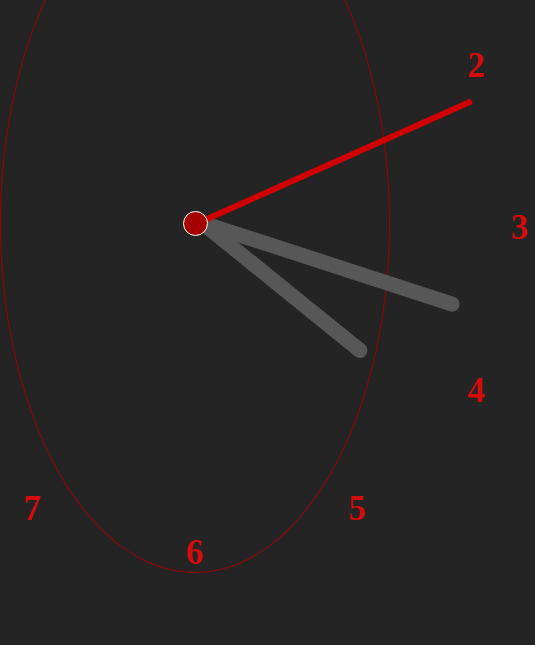
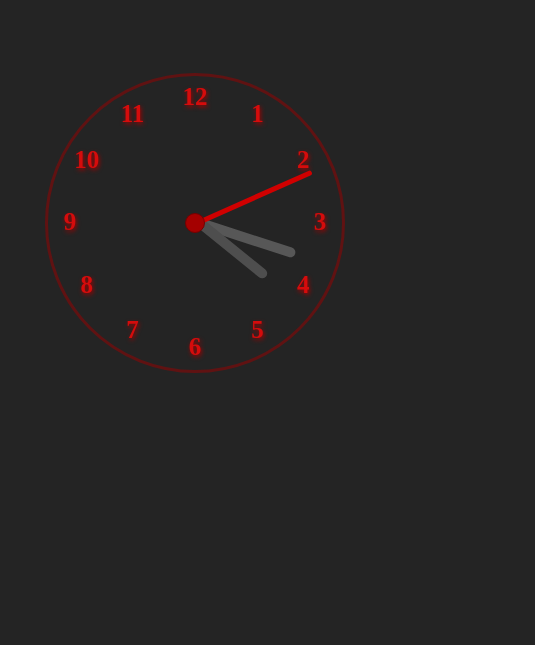
Before and after one commit to pixedit/Analog-clock, a plain HTML site: page index.html in a window 390 px wide. Shown: the part 199-844 px from the top of the page, 535 px wide, since content can reach past the window. Drawn offline with Linux system fonts and the light colour scheme.

Commit message:
make project responsive

```diff
--- a/script.js
+++ b/script.js
@@ -5,16 +5,16 @@ const secondHand = document.querySelector(".second");
 
 //////////////////////// POSITIONING THE CHARACTERS OF CLOCK ON A SIRCLE
 for (let i = 1; i <= 12; i++) {
-	let angle = (i + 9) * 30; // +9 makes the characters stay at the right position
+	let angle = (i + 9) * 30;
+	// +9 makes the characters stay at the right position
 	// i * 30 because 360 degree of a circle / 12 = 30 degree
 
-	const element = document.createElement("span");
+	const element = document.createElement("div");
 	element.textContent = i;
 	element.classList.add("hour-character");
+	clock.appendChild(element);
 
-	element.style.transform = `rotate(${angle}deg) translate(325px) rotate(-${angle}deg)`;
-
-	clock.appendChild(element);
+	element.style.setProperty("--angle", `${angle}deg`);
 }
 //////////////////////// UPDATING THE CLOCK HANDS EVERY SECOND
 function updateClock() {
@@ -24,9 +24,8 @@ function updateClock() {
 	const seconds = now.getSeconds();
 
 	const hourDeg = hours * 30 + minutes * 0.5;
-	// 360deg / 12 hours = 30deg and we need to calc minute effect on hour degree too
+	// 360deg / 12 hours = 30deg. we need to calc minute effect on hour degree
 	// 30 / 60 minutes = 0.5deg || hourDeg = hours * 30 + minutes * 0.5
-
 	const minuteDeg = minutes * 6; // 360deg / 60 minutes = 6deg
 	const secondDeg = seconds * 6;
 
--- a/style.css
+++ b/style.css
@@ -20,7 +20,7 @@ body {
     width: 700px;
     height: 700px;
     border-radius: 50%;
-    border: 1px solid rgb(155, 0, 0);
+    border: 3px solid rgba(155, 0, 0, 0.5);
     display: flex;
     align-items: center;
     justify-content: center;
@@ -30,14 +30,18 @@ body {
 .hour-character {
     position: absolute;
     width: 30px;
-    /* Size of numbers/characters */
     height: 30px;
     color: rgb(213, 12, 12);
     text-align: center;
     font-size: 35px;
     font-weight: 600;
+    text-shadow: 1px 2px 4px rgb(163, 0, 0);
+    transform: rotate(var(--angle)) translate(325px) rotate(calc(-1 * var(--angle)));
 }
 
+.hour-character:nth-child(n) {
+    transform: rotate(var(--angle)) translate(325px) rotate(calc(-1 * var(--angle)));
+}
 
 .hand {
     position: absolute;
@@ -51,19 +55,19 @@ body {
 
 .center-dot {
     position: absolute;
-    width: 25px;
-    height: 25px;
-    border: 1px solid white;
+    width: 30px;
+    height: 30px;
+    border: 1px solid rgb(118, 0, 0);
     border-radius: 50%;
     background-color: rgb(164, 0, 0);
     z-index: 100;
 }
 
-.second {
+.hand.second {
     width: 6px;
     height: 300px;
     background-color: rgb(208, 0, 0);
-    border-radius: 5px;
+    border-radius: 10px;
     z-index: 10;
 }
 
@@ -72,12 +76,106 @@ body {
     height: 270px;
     background-color: rgb(87, 87, 87);
     border-radius: 10px;
-    z-index: 8;
 }
 
 .hand.hour {
     width: 15px;
-    height: 210px;
-    background-color: rgb(87, 87, 87);
+    height: 200px;
+    background-color: rgb(78, 78, 78);
     border-radius: 10px;
 }
+
+/* //////////////// RESPONSIVE */
+@media (max-width: 900px) {
+    .clock {
+        width: 500px;
+        height: 500px;
+    }
+
+    .hour-character {
+        font-size: 30px;
+    }
+
+    .hour-character:nth-child(n) {
+        transform: rotate(var(--angle)) translate(225px) rotate(calc(-1 * var(--angle)));
+    }
+
+    .hand.second {
+        height: 220px;
+    }
+
+    .hand.minute {
+        height: 180px;
+    }
+
+    .hand.hour {
+        height: 140px;
+    }
+}
+
+@media (max-width: 600px) {
+    .clock {
+        width: 300px;
+        height: 300px;
+    }
+
+    .hour-character {
+        font-size: 25px;
+    }
+
+    .hour-character:nth-child(n) {
+        transform: rotate(var(--angle)) translate(125px) rotate(calc(-1 * var(--angle)));
+    }
+
+    .hand.second {
+        width: 5px;
+        height: 125px;
+    }
+
+    .hand.minute {
+        width: 10px;
+        height: 100px;
+    }
+
+    .hand.hour {
+        width: 10px;
+        height: 85px;
+    }
+
+    .center-dot {
+        width: 20px;
+        height: 20px;
+    }
+}
+
+@media (max-width: 325px) {
+    .clock {
+        width: 250px;
+        height: 250px;
+    }
+
+    .hour-character {
+        font-size: 22px;
+    }
+
+    .hour-character:nth-child(n) {
+        transform: rotate(var(--angle)) translate(105px) rotate(calc(-1 * var(--angle)));
+    }
+
+    .hand.second {
+        height: 100px;
+    }
+
+    .hand.minute {
+        height: 80px;
+    }
+
+    .hand.hour {
+        height: 70px;
+    }
+
+    .center-dot {
+        width: 17px;
+        height: 17px;
+    }
+}
```
Also changed, not shown: index.html (+0 -4 lines).
